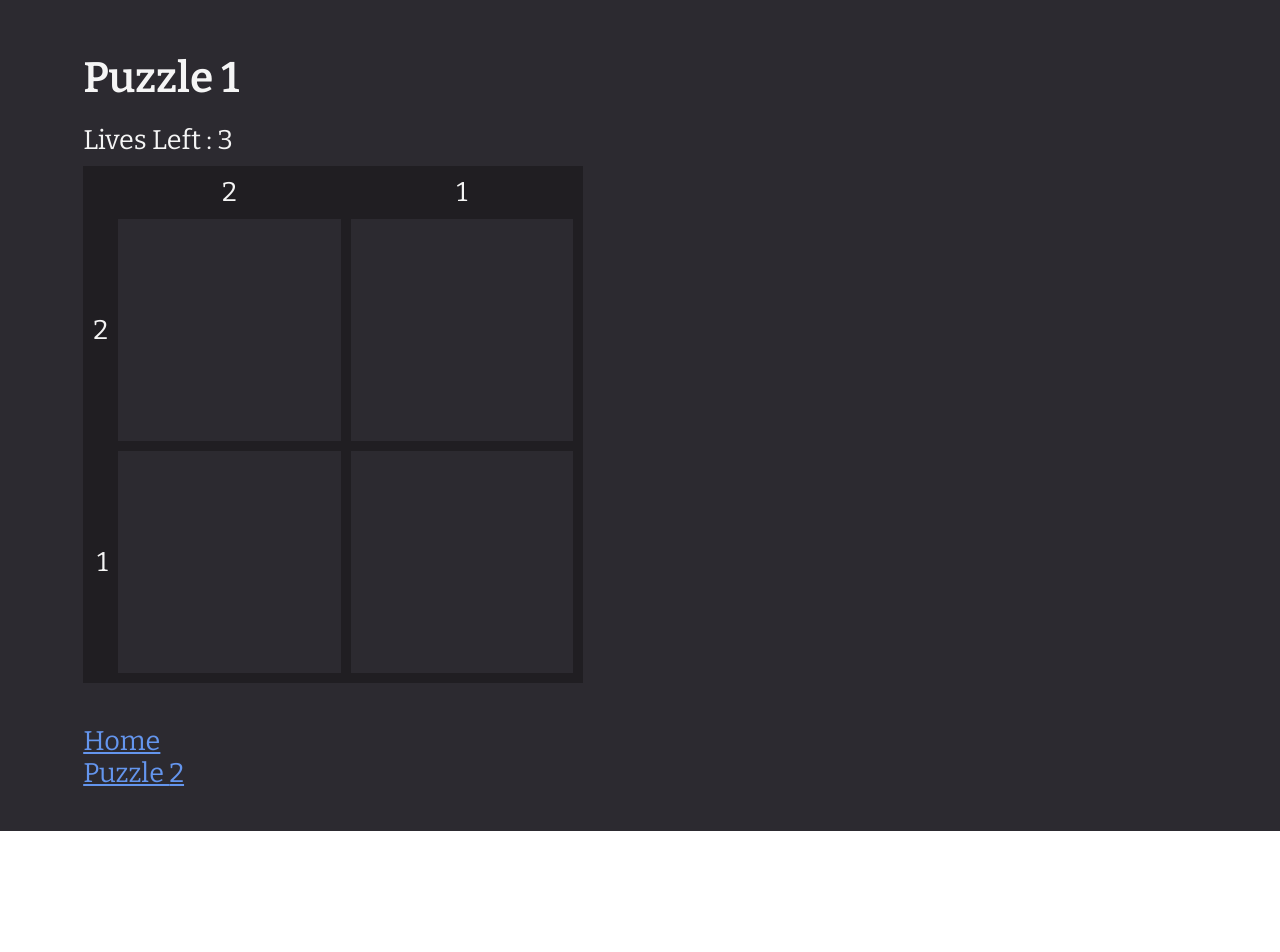
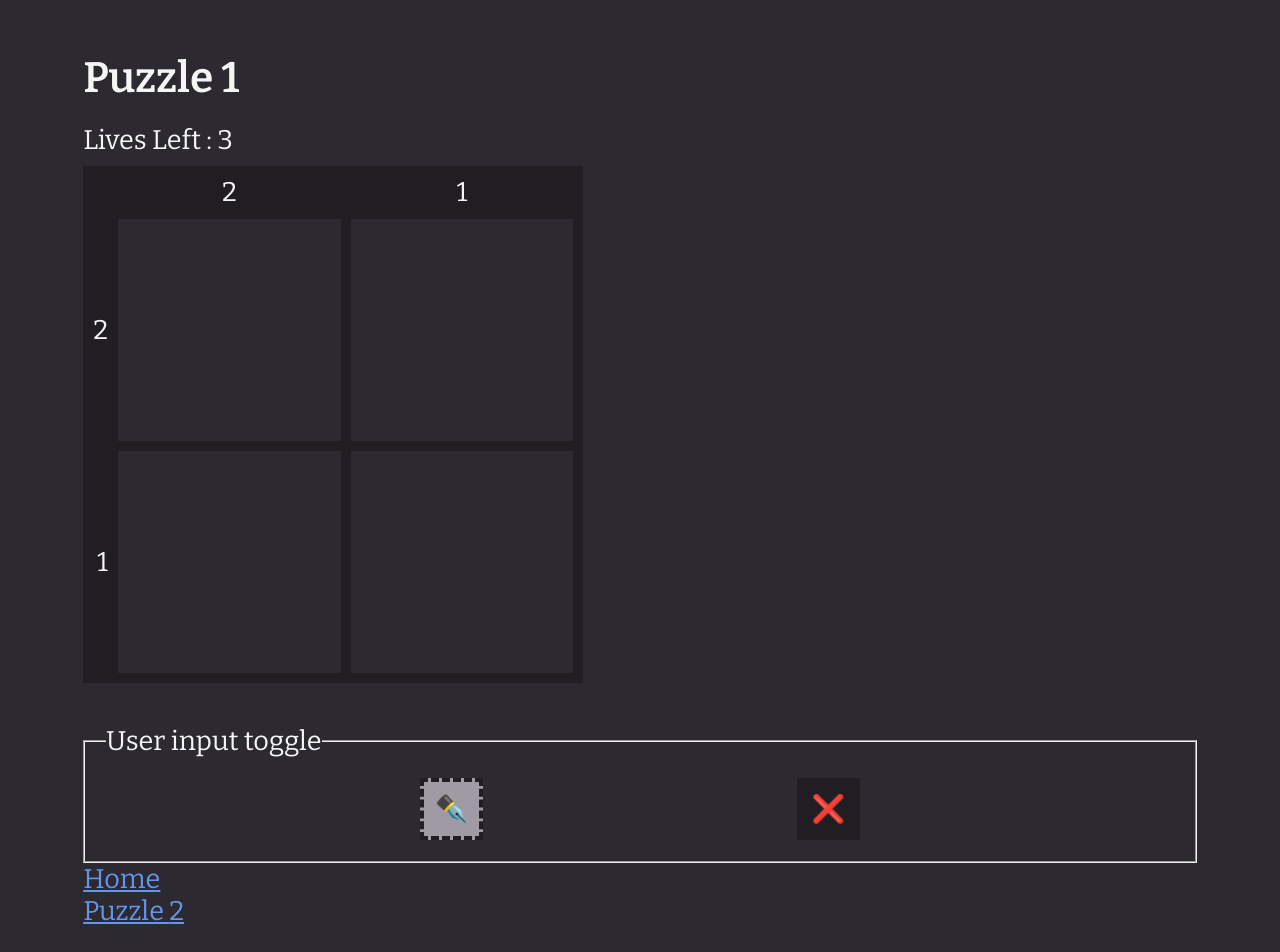
Before and after one commit to DanForder/nonogram, a React (Create React App) app: page /nonogram/puzzles/1 in a window 1280 px wide. Shown: the top 952 px of the page. Before the commit the page ends 831 px from the top, so only its background shows below. Built offline with nearby package versions, Linux system fonts and the light colour scheme.

Commit message:
Added radio tile and tile group for user input

```diff
--- a/src/components/Puzzle/Puzzle.tsx
+++ b/src/components/Puzzle/Puzzle.tsx
@@ -7,6 +7,7 @@ import {
   getTotalCorrectTiles,
 } from "../../utils/puzzleUtils";
 import PuzzleNode from "../PuzzleNode/PuzzleNode";
+import SwitchButton from "../RadioTileGroup/RadioTileGroup";
 import "./Puzzle.scss";
 
 type PuzzleType = {
@@ -18,6 +19,7 @@ const Puzzle: React.FC<PuzzleType> = ({ puzzle, onComplete }) => {
   const [puzzleState, setPuzzleState] = useState<puzzle>([]);
   const [livesLeft, setLivesLeft] = useState(3);
   const [navigating, setNavigating] = useState(false);
+  const [penSelected, setPenSelected] = useState(true);
 
   const puzzleSize = getPuzzleSize(puzzleState.length);
   const selectedCorrectTiles = getSelectedCorrectTiles(puzzleState);
@@ -175,6 +177,10 @@ const Puzzle: React.FC<PuzzleType> = ({ puzzle, onComplete }) => {
       <div className="puzzle__grid" style={{ gridTemplateColumns }}>
         {puzzleJsx}
       </div>
+      <SwitchButton
+        penSelected={penSelected}
+        updatePenSelected={setPenSelected}
+      />
     </div>
   );
 };
--- /dev/null
+++ b/src/components/RadioTile/RadioTile.scss
@@ -0,0 +1,29 @@
+.radio-tile {
+  height: 3rem;
+  width: 3rem;
+  display: flex;
+  justify-content: center;
+  align-items: center;
+  background-color: #201e22;
+  border: 4px dashed #201e22;
+
+  &--selected {
+    background-color: lighten(#201e22, 50);
+  }
+
+  // only apply hover effect if element is not selected
+  &:hover:not(&--selected) {
+    box-shadow: 0 0 8px #5e5a7e;
+  }
+
+  .radio-tile__label {
+  }
+
+  .radio-tile__input {
+    position: absolute;
+    opacity: 0;
+    cursor: pointer;
+    height: 0;
+    width: 0;
+  }
+}
--- /dev/null
+++ b/src/components/RadioTile/RadioTile.tsx
@@ -0,0 +1,40 @@
+import classNames from "classnames";
+import getUniqueId from "../../utils/guidUtils";
+import "./RadioTile.scss";
+
+type RadioTileProps = {
+  onChange: any;
+  checked: boolean;
+  labelText: string;
+  name: string;
+};
+
+const RadioTile: React.FC<RadioTileProps> = ({
+  onChange,
+  checked,
+  labelText,
+  name,
+}) => {
+  const uniqueId = getUniqueId();
+
+  const rootClassName = classNames("radio-tile", {
+    "radio-tile--selected": checked,
+  });
+  return (
+    <div className={rootClassName}>
+      <label className="radio-tile__label" htmlFor={uniqueId}>
+        {labelText}
+      </label>
+      <input
+        className="radio-tile__input"
+        type="radio"
+        name={name}
+        id={uniqueId}
+        checked={checked}
+        onChange={onChange}
+      />
+    </div>
+  );
+};
+
+export default RadioTile;
--- /dev/null
+++ b/src/components/RadioTileGroup/RadioTileGroup.scss
@@ -0,0 +1,5 @@
+.radio-tile-group {
+  display: flex;
+  justify-content: space-evenly;
+  padding: 1rem;
+}
--- /dev/null
+++ b/src/components/RadioTileGroup/RadioTileGroup.tsx
@@ -0,0 +1,36 @@
+import RadioTile from "../RadioTile/RadioTile";
+import "./RadioTileGroup.scss";
+
+type RadioTileGroupProps = {
+  penSelected: boolean;
+  updatePenSelected: any;
+};
+
+const RadioTileGroup: React.FC<RadioTileGroupProps> = ({
+  penSelected,
+  updatePenSelected,
+}) => {
+  return (
+    <fieldset className="radio-tile-group">
+      <legend>User input toggle</legend>
+      <RadioTile
+        onChange={() => {
+          updatePenSelected(true);
+        }}
+        checked={penSelected}
+        labelText="✒️"
+        name="input-toggle"
+      />
+      <RadioTile
+        onChange={() => {
+          updatePenSelected(false);
+        }}
+        checked={!penSelected}
+        labelText="❌"
+        name="input-toggle"
+      />
+    </fieldset>
+  );
+};
+
+export default RadioTileGroup;
--- /dev/null
+++ b/src/utils/guidUtils.ts
@@ -0,0 +1,9 @@
+import { v4 as uuidv4 } from "uuid";
+
+const getUniqueId = (prefix = "", suffix = ""): string => {
+  const uniqueId = uuidv4();
+
+  return `${prefix}${uniqueId}${suffix}`;
+};
+
+export default getUniqueId;
--- a/src/utils/puzzleUtils.tsx
+++ b/src/utils/puzzleUtils.tsx
@@ -1,6 +1,6 @@
-import { v4 as uuidv4 } from "uuid";
 import puzzle, { puzzleNode } from "../types/puzzle";
 import { basicReducer } from "./arrayUtils";
+import getUniqueId from "./guidUtils";
 
 export const getClueText = (clues: puzzleNode[]): JSX.Element[] => {
   let currentValue = 0;
@@ -41,7 +41,7 @@ export const getClueText = (clues: puzzleNode[]): JSX.Element[] => {
 const getClueSpan = (currentSelected: boolean, currentValue: number) => {
   return (
     <span
-      key={`clue-${uuidv4()}`}
+      key={getUniqueId("clue-")}
       style={{ opacity: currentSelected ? "0.4" : "1" }}
     >
       {currentValue}
```
